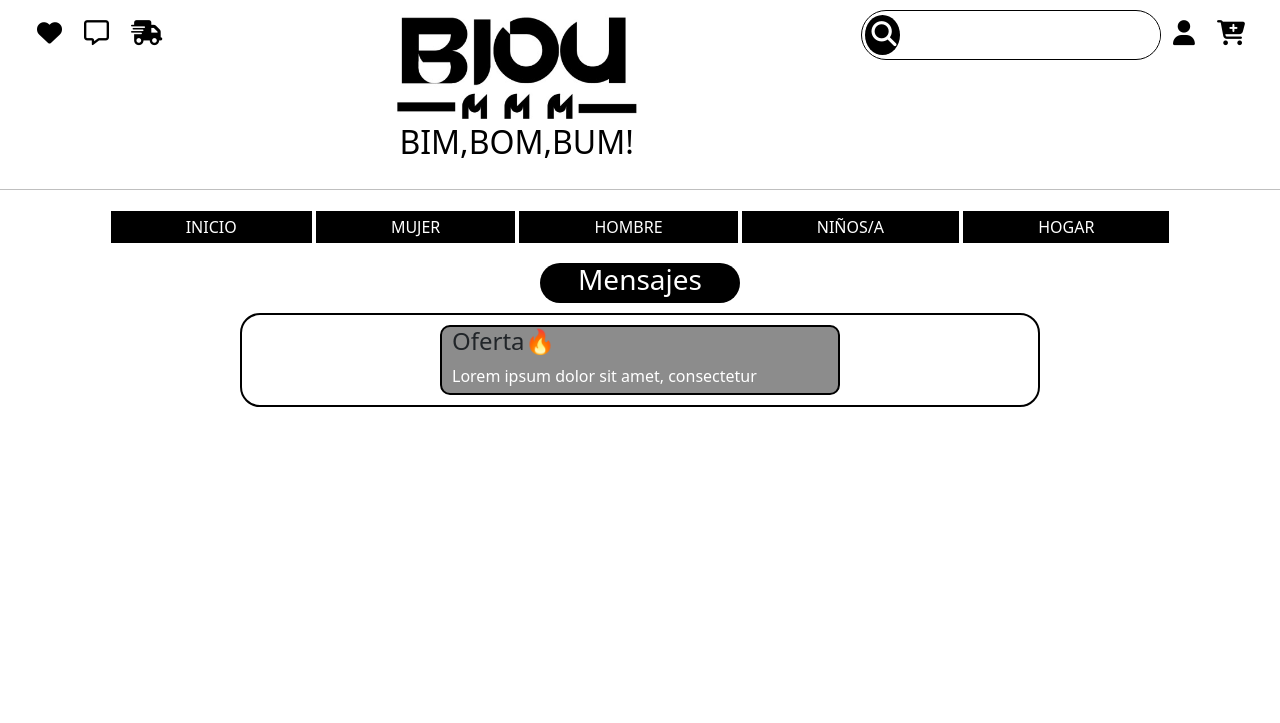
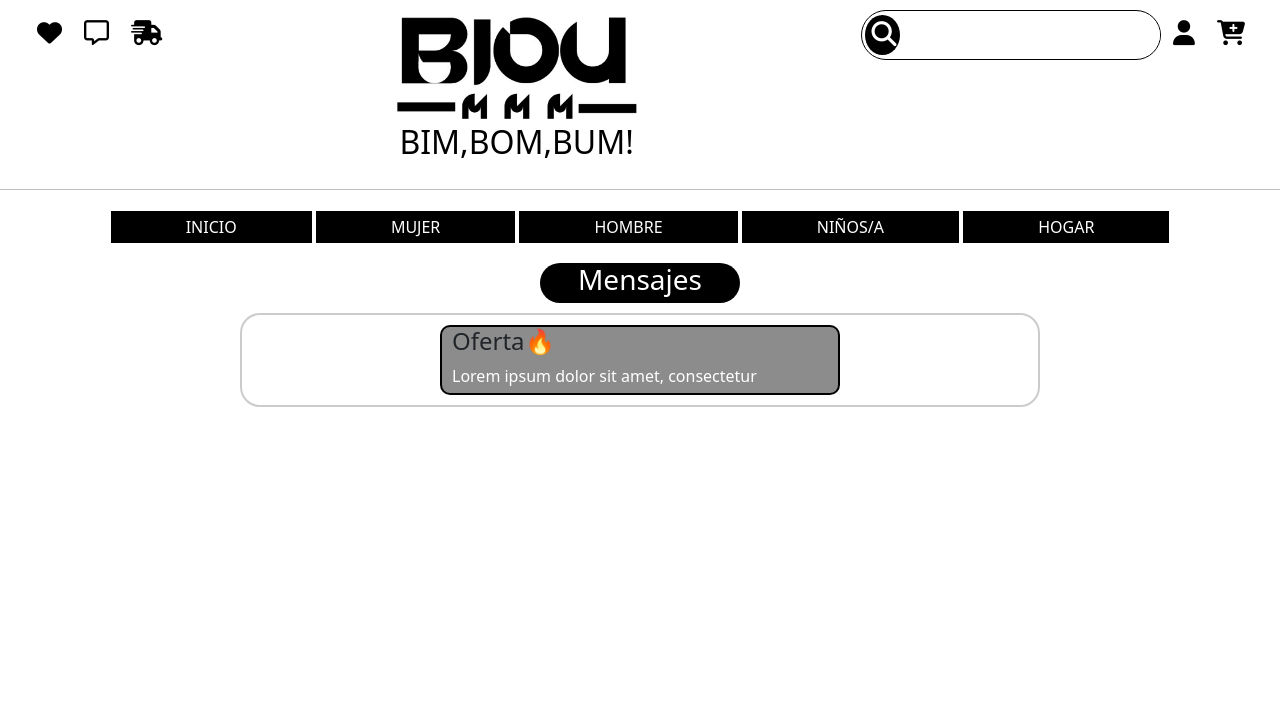
Before and after one commit to oliverdrullard/bimbombum, a Django app: page /usuario/pantallaMensajes/ in a window 1280 px wide. Shown: the top 723 px of the page. Run offline with Django 3.2, Linux system fonts and the light colour scheme.

Commit message:
Cambiando el color de la seccion y creando una sombra cuando el contenedor el mensaje se despliega

```diff
--- a/static/pantallaMensajes.css
+++ b/static/pantallaMensajes.css
@@ -10,7 +10,7 @@
 
 .seccion-mensajes{
     width: 800px;
-    border: 2px solid black;
+    border: 2px solid #ccc;
     border-radius: 20px;
     margin: auto;
     margin-top: 10px;
@@ -23,7 +23,7 @@
 .contenedor-mensaje{
     width: 400px;
     height: 70px;
-    border: 2px solid black;
+    border: 2px solid #000;
     border-radius: 10px;
     margin: auto;
     margin-top: 10px;
@@ -42,6 +42,7 @@
 }
 .contenedor-mensaje:hover{
     height: 425px;
+    box-shadow: 0px 1px 10px rgba(0,0,0,0.2);
 
 }
 
```
